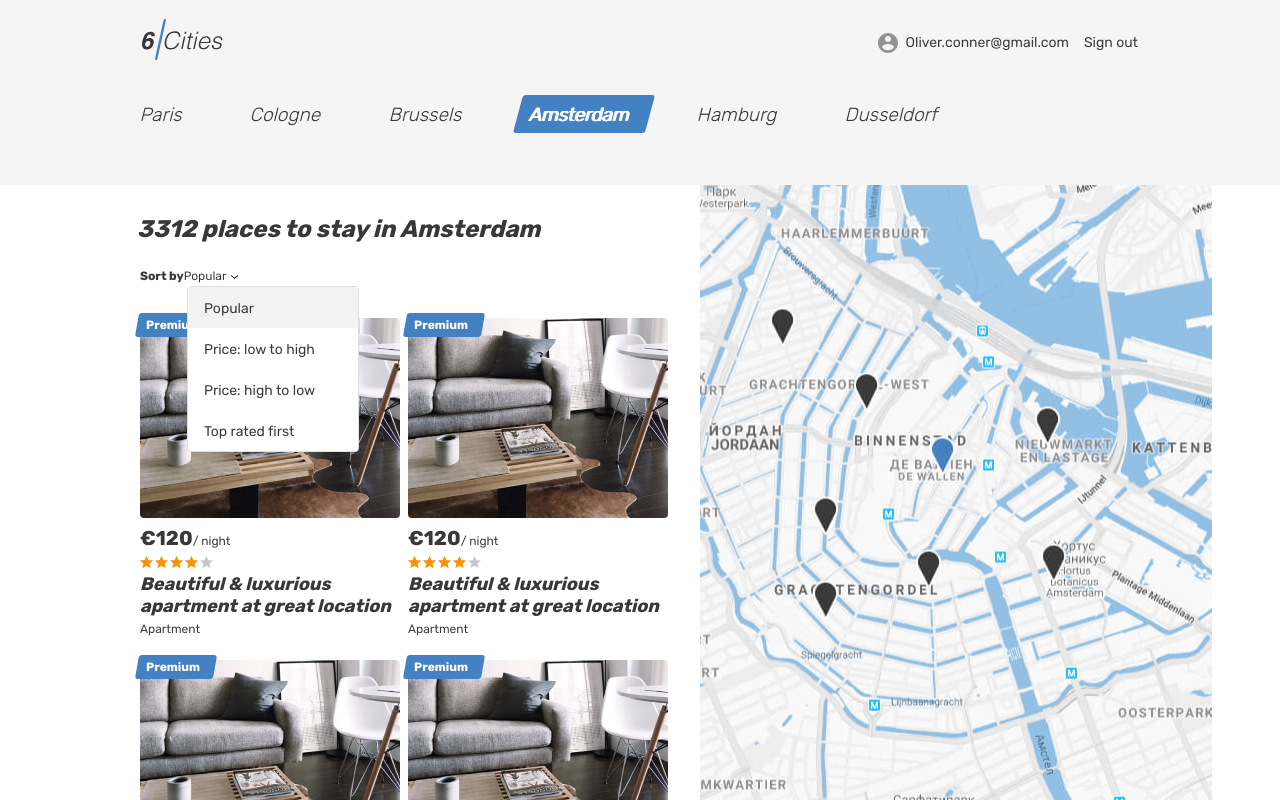
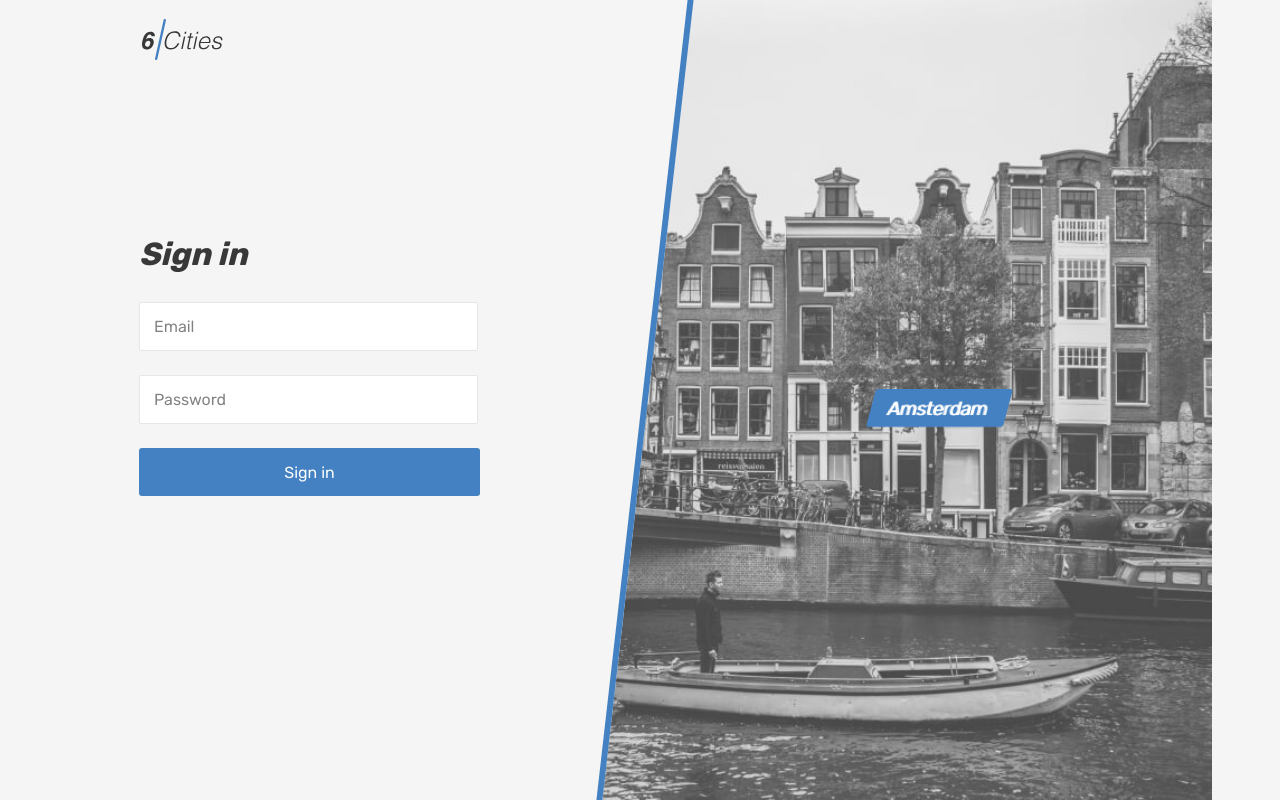
Before and after one commit to AndreyAh/504735-six-cities-simple-12, a React (Create React App) app in the folder project/: page /login in a window 1280 px wide. Built offline with nearby package versions, Linux system fonts and the light colour scheme.

Commit message:
Маршрут по тайным тропам.

```diff
--- a/project/package.json
+++ b/project/package.json
@@ -8,6 +8,7 @@
     "history": "^5.3.0",
     "react": "^18.2.0",
     "react-dom": "^18.2.0",
+    "react-helmet-async": "^1.3.0",
     "react-redux": "^8.0.4",
     "react-router-dom": "^6.4.2",
     "react-scripts": "5.0.1"
--- a/project/src/components/app/app.tsx
+++ b/project/src/components/app/app.tsx
@@ -1,12 +1,39 @@
+import { Route, BrowserRouter, Routes } from 'react-router-dom';
+import { AppRoute } from '../../const';
+import LoginPage from '../../pages/login-page/login-page';
 import MainPage from '../../pages/main-page/main-page';
+import RoomPage from '../../pages/room-page/room-page';
+import Page404 from '../../pages/page-404/page-404';
+import { HelmetProvider } from 'react-helmet-async';
 
 type AppScreenProps = {
-  NumberOfOffers: number;
+  numberOfOffers: number;
 }
 
-function App({NumberOfOffers}: AppScreenProps): JSX.Element {
+function App({ numberOfOffers }: AppScreenProps): JSX.Element {
   return (
-    <MainPage NumberOfOffers={NumberOfOffers} />
+    <HelmetProvider>
+      <BrowserRouter>
+        <Routes>
+          <Route
+            path={AppRoute.Main}
+            element={<MainPage numberOfOffers={numberOfOffers} />}
+          />
+          <Route
+            path={AppRoute.Login}
+            element={<LoginPage />}
+          />
+          <Route
+            path={AppRoute.Room}
+            element={<RoomPage />}
+          />
+          <Route
+            path="*"
+            element={<Page404 />}
+          />
+        </Routes>
+      </BrowserRouter>
+    </HelmetProvider>
   );
 }
 
--- /dev/null
+++ b/project/src/components/logo/logo.tsx
@@ -0,0 +1,11 @@
+import {Link} from 'react-router-dom';
+
+function Logo(): JSX.Element {
+  return (
+    <Link className="header__logo-link header__logo-link--active" to='/'>
+      <img className="header__logo" src="img/logo.svg" alt="6 cities logo" width="81" height="41" />
+    </Link>
+  );
+}
+
+export default Logo;
--- /dev/null
+++ b/project/src/const.ts
@@ -0,0 +1,5 @@
+export enum AppRoute {
+    Main = '/',
+    Login = '/login',
+    Room = '/offers/:id',
+  }
--- a/project/src/index.tsx
+++ b/project/src/index.tsx
@@ -13,6 +13,6 @@
 
 root.render(
   <React.StrictMode>
-    <App NumberOfOffers = {Setting.NumberOfOffers} />
+    <App numberOfOffers = {Setting.NumberOfOffers} />
   </React.StrictMode>,
 );
--- a/project/src/pages/login-page/login-page.tsx
+++ b/project/src/pages/login-page/login-page.tsx
@@ -1,6 +1,13 @@
+import {Helmet} from 'react-helmet-async';
+import {Link} from 'react-router-dom';
+import Logo from '../../components/logo/logo';
+
 function LoginPage(): JSX.Element {
   return (
     <body>
+      <Helmet>
+        <title>Страница авторизации.</title>
+      </Helmet>
       <div className="page page--gray page--login">
         <div style={{ display: 'none' }}>
           <svg xmlns="http://www.w3.org/2000/svg"><symbol id="icon-arrow-select" viewBox="0 0 7 4"><path fillRule="evenodd" clipRule="evenodd" d="M0 0l3.5 2.813L7 0v1.084L3.5 4 0 1.084V0z"></path></symbol><symbol id="icon-bookmark" viewBox="0 0 17 18"><path d="M3.993 2.185l.017-.092V2c0-.554.449-1 .99-1h10c.522 0 .957.41.997.923l-2.736 14.59-4.814-2.407-.39-.195-.408.153L1.31 16.44 3.993 2.185z"></path></symbol><symbol id="icon-star" viewBox="0 0 13 12"><path fillRule="evenodd" clipRule="evenodd" d="M6.5 9.644L10.517 12 9.451 7.56 13 4.573l-4.674-.386L6.5 0 4.673 4.187 0 4.573 3.549 7.56 2.483 12 6.5 9.644z"></path></symbol></svg>
@@ -10,8 +17,7 @@
           <div className="container">
             <div className="header__wrapper">
               <div className="header__left">
-                <a className="header__logo-link" href="main.html" />
-                <img className="header__logo" src="img/logo.svg" alt="6 cities logo" width="81" height="41" />
+                <Logo />
               </div>
             </div>
           </div>
@@ -35,9 +41,9 @@
             </section>
             <section className="locations locations--login locations--current">
               <div className="locations__item">
-                <a className="locations__item-link" href="#">
+                <Link className="locations__item-link" to="#">
                   <span>Amsterdam</span>
-                </a>
+                </Link>
               </div>
             </section>
           </div>
@@ -47,5 +53,4 @@
   );
 }
 
-
 export default LoginPage;
--- a/project/src/pages/main-page/main-page.tsx
+++ b/project/src/pages/main-page/main-page.tsx
@@ -1,12 +1,18 @@
 import OfferCard from '../../components/offer-card/offer-card';
+import {Link} from 'react-router-dom';
+import Logo from '../../components/logo/logo';
+import {Helmet} from 'react-helmet-async';
 
 type MainPageProps = {
-  NumberOfOffers: number;
+  numberOfOffers: number;
 }
 
-function MainPage({NumberOfOffers}: MainPageProps): JSX.Element {
+function MainPage({numberOfOffers}: MainPageProps): JSX.Element {
   return (
     <body className="page page--gray page--main">
+      <Helmet>
+        <title>Шесть городов(простой): главная.</title>
+      </Helmet>
       <div style={{display: 'none'}}>
         <svg xmlns="http://www.w3.org/2000/svg"><symbol id="icon-arrow-select" viewBox="0 0 7 4"><path fillRule="evenodd" clipRule="evenodd" d="M0 0l3.5 2.813L7 0v1.084L3.5 4 0 1.084V0z"></path></symbol><symbol id="icon-bookmark" viewBox="0 0 17 18"><path d="M3.993 2.185l.017-.092V2c0-.554.449-1 .99-1h10c.522 0 .957.41.997.923l-2.736 14.59-4.814-2.407-.39-.195-.408.153L1.31 16.44 3.993 2.185z"></path></symbol><symbol id="icon-star" viewBox="0 0 13 12"><path fillRule="evenodd" clipRule="evenodd" d="M6.5 9.644L10.517 12 9.451 7.56 13 4.573l-4.674-.386L6.5 0 4.673 4.187 0 4.573 3.549 7.56 2.483 12 6.5 9.644z"></path></symbol></svg>
       </div>
@@ -15,9 +21,7 @@
         <div className="container">
           <div className="header__wrapper">
             <div className="header__left">
-              <a className="header__logo-link header__logo-link--active">
-                <img className="header__logo" src="img/logo.svg" alt="6 cities logo" width="81" height="41"/>
-              </a>
+              <Logo />
             </div>
             <nav className="header__nav">
               <ul className="header__nav-list">
@@ -28,9 +32,9 @@
                   </div>
                 </li>
                 <li className="header__nav-item">
-                  <a className="header__nav-link" href="#">
+                  <Link className="header__nav-link" to="#">
                     <span className="header__signout">Sign out</span>
-                  </a>
+                  </Link>
                 </li>
               </ul>
             </nav>
@@ -44,34 +48,34 @@
           <section className="locations container">
             <ul className="locations__list tabs__list">
               <li className="locations__item">
-                <a className="locations__item-link tabs__item" href="#">
+                <Link className="locations__item-link tabs__item" to="#">
                   <span>Paris</span>
-                </a>
+                </Link>
               </li>
               <li className="locations__item">
-                <a className="locations__item-link tabs__item" href="#">
+                <Link className="locations__item-link tabs__item" to="#">
                   <span>Cologne</span>
-                </a>
+                </Link>
               </li>
               <li className="locations__item">
-                <a className="locations__item-link tabs__item" href="#">
+                <Link className="locations__item-link tabs__item" to="#">
                   <span>Brussels</span>
-                </a>
+                </Link>
               </li>
               <li className="locations__item">
-                <a className="locations__item-link tabs__item tabs__item--active">
+                <Link className="locations__item-link tabs__item tabs__item--active" to='/'>
                   <span>Amsterdam</span>
-                </a>
+                </Link>
               </li>
               <li className="locations__item">
-                <a className="locations__item-link tabs__item" href="#">
+                <Link className="locations__item-link tabs__item" to="#">
                   <span>Hamburg</span>
-                </a>
+                </Link>
               </li>
               <li className="locations__item">
-                <a className="locations__item-link tabs__item" href="#">
+                <Link className="locations__item-link tabs__item" to="#">
                   <span>Dusseldorf</span>
-                </a>
+                </Link>
               </li>
             </ul>
           </section>
@@ -80,7 +84,7 @@
           <div className="cities__places-container container">
             <section className="cities__places places">
               <h2 className="visually-hidden">Places</h2>
-              <b className="places__found">{NumberOfOffers} places to stay in Amsterdam</b>
+              <b className="places__found">{numberOfOffers} places to stay in Amsterdam</b>
               <form className="places__sorting" action="#" method="get">
                 <span className="places__sorting-caption">Sort by</span>
                 <span className="places__sorting-type" tabIndex={0}>
--- /dev/null
+++ b/project/src/pages/page-404/page-404.tsx
@@ -0,0 +1,17 @@
+import {Fragment} from 'react';
+import {Link} from 'react-router-dom';
+
+function Page404(): JSX.Element {
+  return (
+    <Fragment>
+      <h1>
+        404.
+        <br />
+        <small>Page not found</small>
+      </h1>
+      <Link to="/">Go to main page</Link>
+    </Fragment>
+  );
+}
+
+export default Page404;
```
Also changed, not shown: project/src/pages/room-page/room-page.tsx (+19 -14 lines), 1 other file (tests, documents, lock files or other folders).
